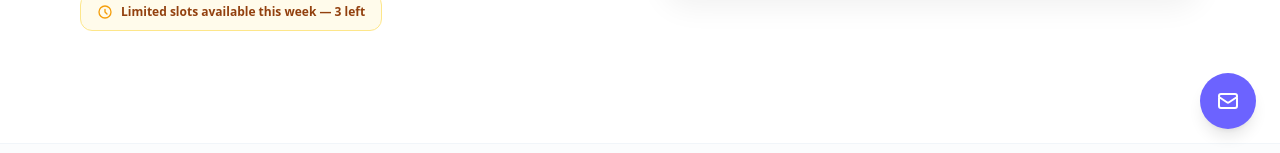
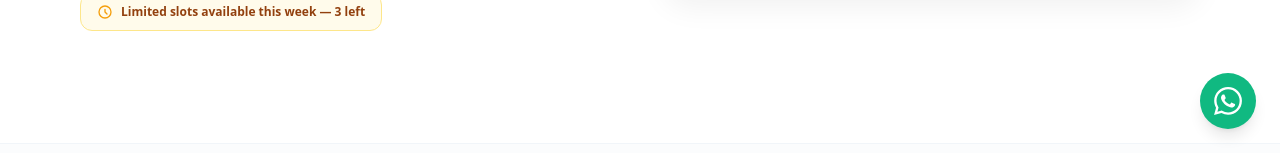
Before and after one commit to harshit-goyal/megaverselive, a plain HTML site: page index.html in a window 1280 px wide. Shown: the part 647-800 px from the top of the page. Drawn offline with nearby package versions, Linux system fonts and the light colour scheme.

Commit message:
Add real WhatsApp number to floating contact button

```diff
--- a/index.html
+++ b/index.html
@@ -992,14 +992,16 @@
       </div>
     </footer>
 
-    <!-- ========== FLOATING CONTACT BUTTON (Email — update to WhatsApp when ready) ========== -->
+    <!-- ========== FLOATING WHATSAPP BUTTON ========== -->
     <a
-      href="mailto:hello@megaverselive.com?subject=Query%20about%20Megaverse%20Live%20Sessions"
-      class="fixed bottom-6 right-6 z-50 grid h-14 w-14 place-items-center rounded-full bg-brand-500 text-white shadow-lg transition hover:bg-brand-600 hover:shadow-xl hover:scale-110"
-      aria-label="Email us"
-      title="Have a question? Email us"
+      href="https://wa.me/918269683510?text=Hi%2C%20I%20want%20to%20know%20more%20about%20Megaverse%20Live%20sessions."
+      target="_blank"
+      rel="noopener"
+      class="fixed bottom-6 right-6 z-50 grid h-14 w-14 place-items-center rounded-full bg-emerald-500 text-white shadow-lg transition hover:bg-emerald-600 hover:shadow-xl hover:scale-110"
+      aria-label="Chat on WhatsApp"
+      title="Chat with us on WhatsApp"
     >
-      <svg class="w-6 h-6" fill="none" stroke="currentColor" stroke-width="2" viewBox="0 0 24 24"><path stroke-linecap="round" stroke-linejoin="round" d="M3 8l7.89 5.26a2 2 0 002.22 0L21 8M5 19h14a2 2 0 002-2V7a2 2 0 00-2-2H5a2 2 0 00-2 2v10a2 2 0 002 2z"/></svg>
+      <svg class="w-7 h-7" fill="currentColor" viewBox="0 0 24 24"><path d="M17.472 14.382c-.297-.149-1.758-.867-2.03-.967-.273-.099-.471-.148-.67.15-.197.297-.767.966-.94 1.164-.173.199-.347.223-.644.075-.297-.15-1.255-.463-2.39-1.475-.883-.788-1.48-1.761-1.653-2.059-.173-.297-.018-.458.13-.606.134-.133.298-.347.446-.52.149-.174.198-.298.298-.497.099-.198.05-.371-.025-.52-.075-.149-.669-1.612-.916-2.207-.242-.579-.487-.5-.669-.51-.173-.008-.371-.01-.57-.01-.198 0-.52.074-.792.372-.272.297-1.04 1.016-1.04 2.479 0 1.462 1.065 2.875 1.213 3.074.149.198 2.096 3.2 5.077 4.487.709.306 1.262.489 1.694.625.712.227 1.36.195 1.871.118.571-.085 1.758-.719 2.006-1.413.248-.694.248-1.289.173-1.413-.074-.124-.272-.198-.57-.347m-5.421 7.403h-.004a9.87 9.87 0 01-5.031-1.378l-.361-.214-3.741.982.998-3.648-.235-.374a9.86 9.86 0 01-1.51-5.26c.001-5.45 4.436-9.884 9.888-9.884 2.64 0 5.122 1.03 6.988 2.898a9.825 9.825 0 012.893 6.994c-.003 5.45-4.437 9.884-9.885 9.884m8.413-18.297A11.815 11.815 0 0012.05 0C5.495 0 .16 5.335.157 11.892c0 2.096.547 4.142 1.588 5.945L.057 24l6.305-1.654a11.882 11.882 0 005.683 1.448h.005c6.554 0 11.89-5.335 11.893-11.893a11.821 11.821 0 00-3.48-8.413z"/></svg>
     </a>
 
     <!-- ========== SCRIPTS ========== -->
```
